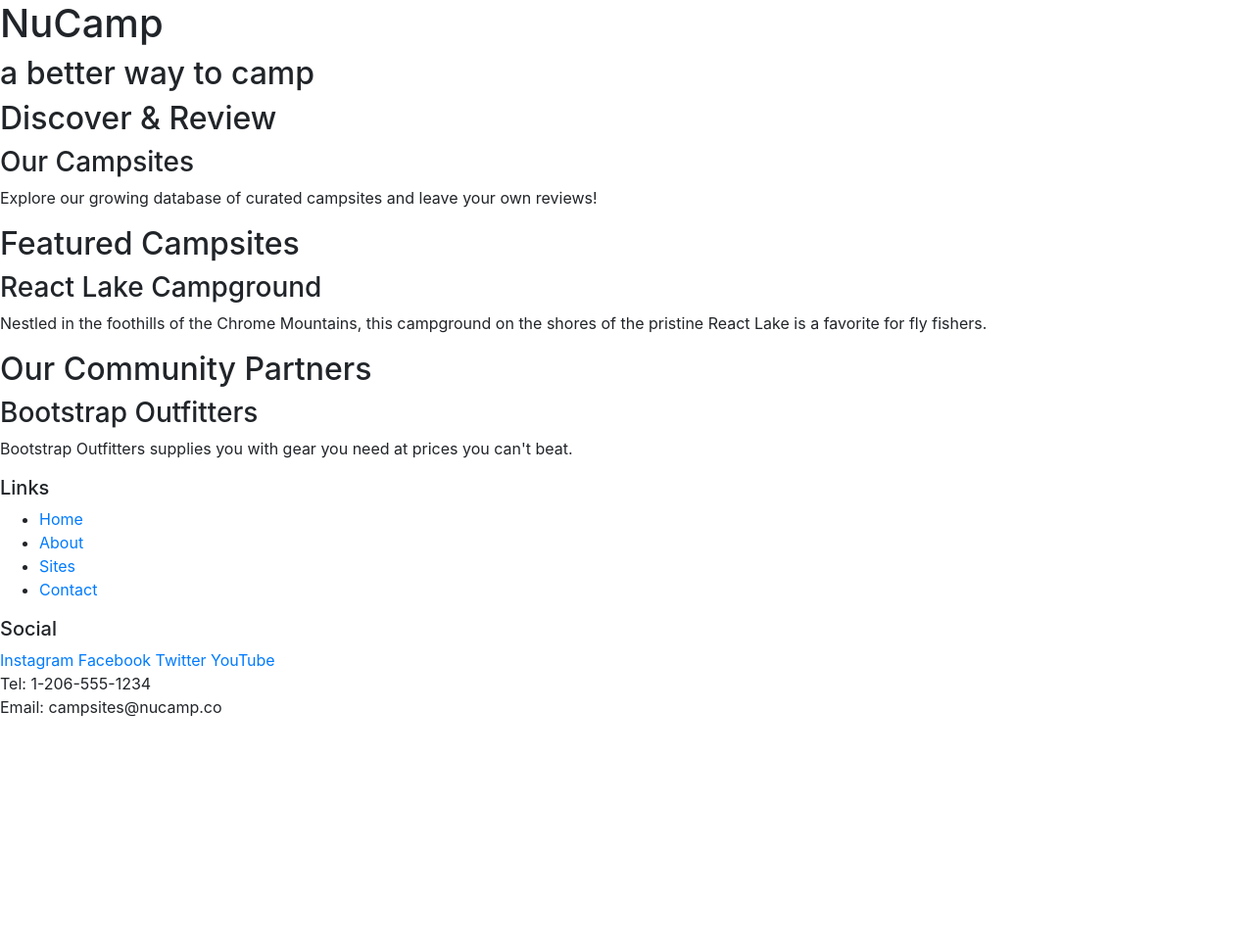
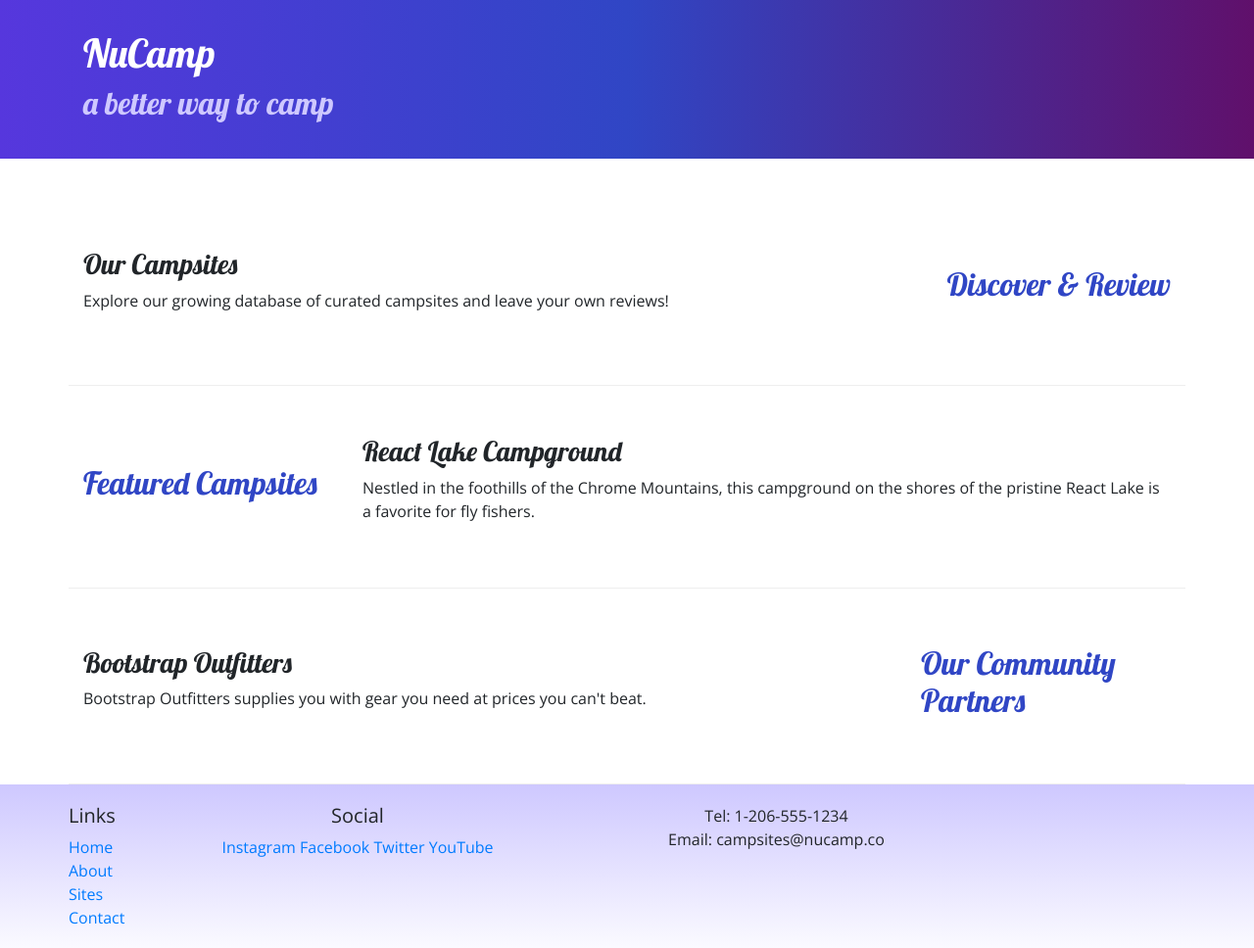
Before and after one commit to jenfrutos/nucampsite, a website: page index.html in a window 1280 px wide. Shown: the whole page at 98% size. Before the commit the page ends 800 px from the top, so only its background shows below. Drawn offline with nearby package versions, Linux system fonts and the light colour scheme.

Commit message:
Adding Style

```diff
--- /dev/null
+++ b/css/styles.css
@@ -0,0 +1,32 @@
+body {
+    font-family: "Open Sans", sans-serif;
+}
+
+h1, h2, h3 {
+    font-family: "Lobster", cursive;
+}
+
+h2 {
+    color: #3046C5;
+}
+
+header h2 {
+    color: #CEC8FF;
+}
+
+footer {
+    background-image: linear-gradient(#CEC8FF, white);
+    padding: 20px 0;
+}
+
+.jumbotron {
+    padding: 30px;
+    background-image: linear-gradient(to right, #5637DD, #3046C5, #60106B);
+    color: white;
+}
+
+.row-content {
+    padding: 50px 0;
+    border-bottom: 1px ridge;
+    min-height: 200px;
+}
--- a/index.html
+++ b/index.html
@@ -8,53 +8,77 @@
     <!-- Bootstrap CSS -->
     <link rel="stylesheet" href="node_modules/bootstrap/dist/css/bootstrap.min.css" />
 
+    <link rel="stylesheet" href="https://fonts.googleapis.com/css?family=Lobster|Open+Sans" />
+    <link rel="stylesheet" href="css/styles.css" />
     <title>NuCamp: A Better Way To Camp</title>
 </head>
 <body>
-    <header>
-        <div>
+    <header class="jumbotron jumbotron-fluid">
+        <div class="container">
+            <div class="row">
+                <div class="col">
                 <h1>NuCamp</h1>
                 <h2>a better way to camp</h2>
             </div>
+        </div>
     </header>
-    <div>
-        <h2>Discover & Review</h2>
+
+    <div class="container">
+        <div class="row row-content align-items-center">
+            <div class="col-sm-4 order-sm-last col-md-3">
+                <h2 class="text-sm-right">Discover & Review</h2>
+            </div>
+            <div class="col">
                 <h3>Our Campsites</h3>
                 <p>Explore our growing database of curated campsites and leave your own reviews!</p>
             </div>
+        </div>
 
-    <div>
+        <div class="row row-content align-items-center">
+            <div class="col-sm-4 col-md-3">
                 <h2>Featured Campsites</h2>
+            </div>
+            <div class="col">
                 <h3>React Lake Campground</h3>
                 <p>Nestled in the foothills of the Chrome Mountains, this campground on the shores of the pristine React Lake is a favorite for fly fishers.</p>
             </div>
+        </div>
 
-    <div>
+        <div class="row row-content align-items-center">
+            <div class="col-sm-4 order-sm-last col-md-3">
                 <h2>Our Community Partners</h2>
+            </div>
+            <div class="col">
                 <h3>Bootstrap Outfitters</h3>
                 <p>Bootstrap Outfitters supplies you with gear you need at prices you can't beat.</p>
             </div>
+        </div>
+    </div>
 
         <footer>
-        <div>
+            <div class="container">
+                <div class="row">
+                    <div clas="col-4 offset-1 col-sm-2">
                         <h5>Links</h5>
-            <ul>
+                        <ul class="list-unstyled">
                             <li><a href="#">Home</a></li>
                             <li><a href="#">About</a></li>
                             <li><a href="#">Sites</a></li>
                             <li><a href="#">Contact</a></li>
                         </ul>
                     </div>
-        <div>
+                    <div class="col-6 col-sm-5 text-center">
                         <h5>Social</h5>
                         <a href="http://instagram.com/">Instagram</a>
                         <a href="http://facebook.com/">Facebook</a>
                         <a href="http://twitter.com/">Twitter</a>
                         <a href="http://youtube.com/">YouTube</a>
                     </div>
-        <div>
+                    <div class="col-sm-4 text-center">
                     Tel: 1-206-555-1234<br />
                     Email: campsites@nucamp.co
+                    </div>
+                </div>
             </div>
     </footer>
 
```
Lines whose indentation alone changed are shown as unchanged.
